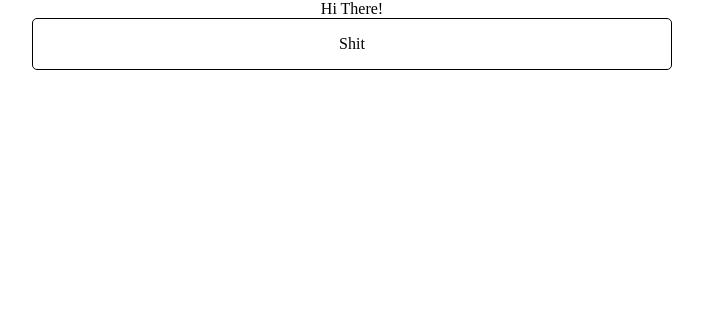
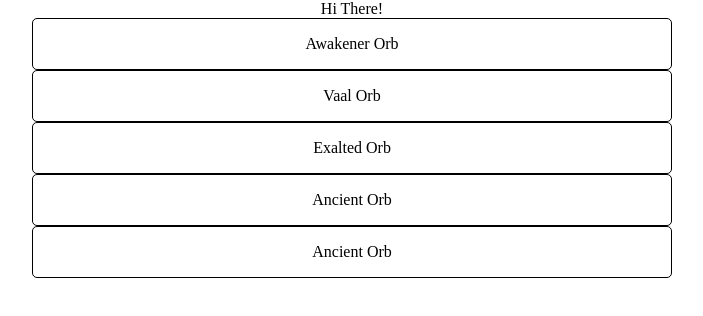
Before and after one commit to KarolisGaiv/memory-card, a React (Create React App) app: page / in a window 1280 px wide. Shown: the top 316 px of the page, without its empty margins (288-991 px from the left). Built offline with nearby package versions, Linux system fonts and the light colour scheme.

Commit message:
Add funcionality to display currency cards on page load

```diff
--- a/src/App.js
+++ b/src/App.js
@@ -4,7 +4,10 @@ import Card from './components/Card/Card';
 
 function App() {
   const [currencyArray, setCurrencyArray] = useState([]);
-  const [userChoice, setUserChoice] = useState([]);
+
+  useEffect(() => {
+    generateRandomArray();
+  }, []);
 
   const dataBase = [
     'Maven Orb',
@@ -19,10 +22,6 @@ function App() {
     'Chromatic Orb',
   ];
 
-  useEffect(() => {
-    generateRandomArray();
-  }, []);
-
   function generateRandomArray() {
     const randomArray = [];
     for (let i = 0; i < 5; i++) {
@@ -32,16 +31,14 @@ function App() {
     setCurrencyArray(randomArray);
   }
 
-  function click(e) {
-    setUserChoice((prevArr) => [...prevArr, e.target.id]);
-  }
-
   return (
     <div className='App'>
       <header className='App-header'>Hi There!</header>
       <main>
         {console.log(currencyArray)}
-        <Card test={'Shit'} onClick={click} />
+        {currencyArray.map((item) => {
+          return <Card name={item} key={item} />;
+        })}
       </main>
     </div>
   );
--- a/src/components/Card/Card.jsx
+++ b/src/components/Card/Card.jsx
@@ -1,9 +1,9 @@
 import './card.scss';
 
-function Card({ test, onClick }) {
+function Card({ name }) {
   return (
-    <div className='card' id={test} onClick={onClick}>
-      <p>{test}</p>
+    <div className='card' id={name}>
+      <p>{name}</p>
     </div>
   );
 }
```
Also changed, not shown: public/index.html (+0 -23 lines).
